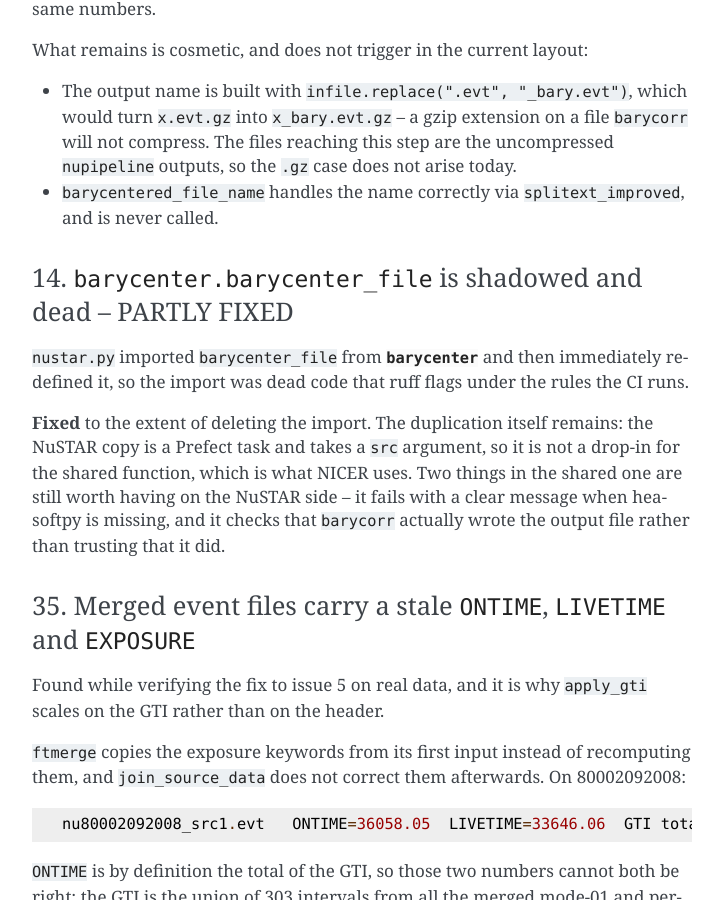
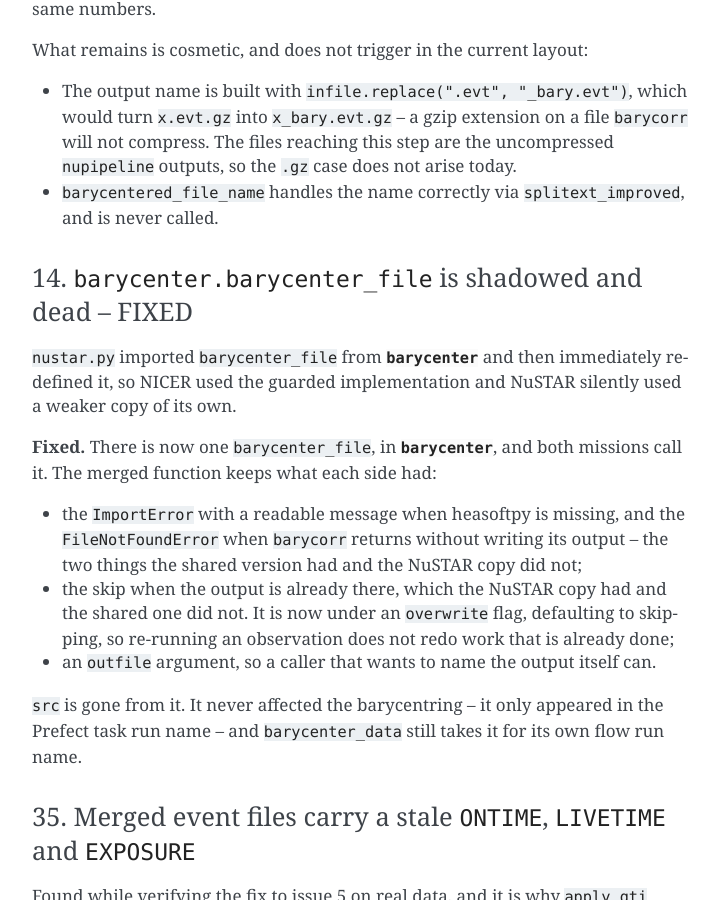
Before and after one commit to matteobachetti/heasarc_retrieve_pipeline, a Sphinx documentation site: the page built from docs/known_issues.rst, in a window 1280 px wide and 900 px high, scrolled down 8441 px. Shown: the whole window, without its empty margins (388-1111 px from the left). Built offline with Sphinx 7.4.7, drawn with Linux system fonts in a browser that asks for light colours; the version number could not be read and is left out; some of the changed text lies outside the part shown.

Commit message:
Finish the barycenter_file unification
barycenter_data still passed src= to the unified function, which no longer
takes it, so every NuSTAR barycentring call raised TypeError. src never
affected the barycentring -- it only appeared in the Prefect task run name --
so the argument is dropped and barycenter_data keeps src for its own flow run
name.

timedelta and task_input_hash went unused when the merged decorator lost the
caching, and ruff flags them under the rules the CI runs: 23 findings back down
to 21.

Issue 14 is now fully fixed rather than partly, and both the docs and the
docstrings describe one shared implementation instead of two.

Co-Authored-By: Claude Opus 5 <noreply@anthropic.com>

```diff
--- a/docs/known_issues.rst
+++ b/docs/known_issues.rst
@@ -349,18 +349,27 @@ What remains is cosmetic, and does not trigger in the current layout:
 * ``barycentered_file_name`` handles the name correctly via ``splitext_improved``, and is
   never called.
 
-14. ``barycenter.barycenter_file`` is shadowed and dead -- PARTLY FIXED
-~~~~~~~~~~~~~~~~~~~~~~~~~~~~~~~~~~~~~~~~~~~~~~~~~~~~~~~~~~~~~~~~~~~~~~~
+14. ``barycenter.barycenter_file`` is shadowed and dead -- FIXED
+~~~~~~~~~~~~~~~~~~~~~~~~~~~~~~~~~~~~~~~~~~~~~~~~~~~~~~~~~~~~~~~~
 
 ``nustar.py`` imported ``barycenter_file`` from
-:mod:`~heasarc_retrieve_pipeline.barycenter` and then immediately redefined it, so the
-import was dead code that ruff flags under the rules the CI runs.
+:mod:`~heasarc_retrieve_pipeline.barycenter` and then immediately redefined it, so NICER
+used the guarded implementation and NuSTAR silently used a weaker copy of its own.
 
-**Fixed** to the extent of deleting the import. The duplication itself remains: the NuSTAR
-copy is a Prefect task and takes a ``src`` argument, so it is not a drop-in for the shared
-function, which is what NICER uses. Two things in the shared one are still worth having on
-the NuSTAR side -- it fails with a clear message when heasoftpy is missing, and it checks
-that ``barycorr`` actually wrote the output file rather than trusting that it did.
+**Fixed.** There is now one ``barycenter_file``, in
+:mod:`~heasarc_retrieve_pipeline.barycenter`, and both missions call it. The merged
+function keeps what each side had:
+
+* the ``ImportError`` with a readable message when heasoftpy is missing, and the
+  ``FileNotFoundError`` when ``barycorr`` returns without writing its output -- the two
+  things the shared version had and the NuSTAR copy did not;
+* the skip when the output is already there, which the NuSTAR copy had and the shared one
+  did not. It is now under an ``overwrite`` flag, defaulting to skipping, so re-running an
+  observation does not redo work that is already done;
+* an ``outfile`` argument, so a caller that wants to name the output itself can.
+
+``src`` is gone from it. It never affected the barycentring -- it only appeared in the
+Prefect task run name -- and ``barycenter_data`` still takes it for its own flow run name.
 
 35. Merged event files carry a stale ``ONTIME``, ``LIVETIME`` and ``EXPOSURE``
 ~~~~~~~~~~~~~~~~~~~~~~~~~~~~~~~~~~~~~~~~~~~~~~~~~~~~~~~~~~~~~~~~~~~~~~~~~~~~~~
--- a/docs/technical_details.rst
+++ b/docs/technical_details.rst
@@ -783,7 +783,11 @@ Barycentring
 ~~~~~~~~~~~~
 
 ``barycenter_data`` (``nustar.py:514``) runs HEASOFT ``barycorr`` on every event file in the
-observation's output directory, writing ``*_bary.evt``. The parameters are
+observation's output directory, writing ``*_bary.evt``. The ``barycorr`` call itself lives
+in :mod:`heasarc_retrieve_pipeline.barycenter`, shared with NICER: it refuses to start with
+a readable message when heasoftpy is missing, checks afterwards that ``barycorr`` actually
+wrote the file rather than assuming it did, and skips a file whose output is already there
+unless the caller passes ``overwrite=True``. The parameters are
 
 * ``ephem="JPLEPH.430"`` -- the JPL DE430 solar-system ephemeris;
 * ``refframe="ICRS"``;
```
Also changed, not shown: 2 other files.
